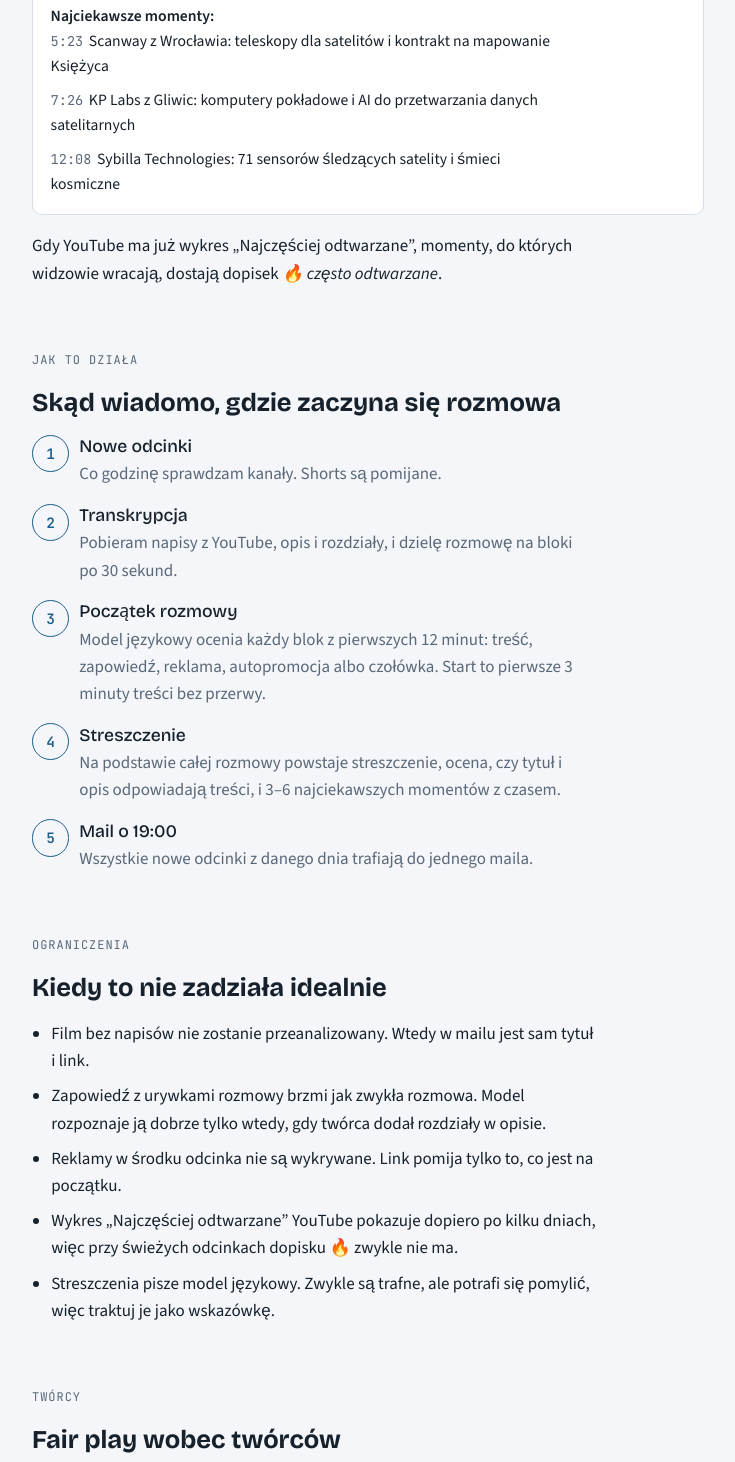
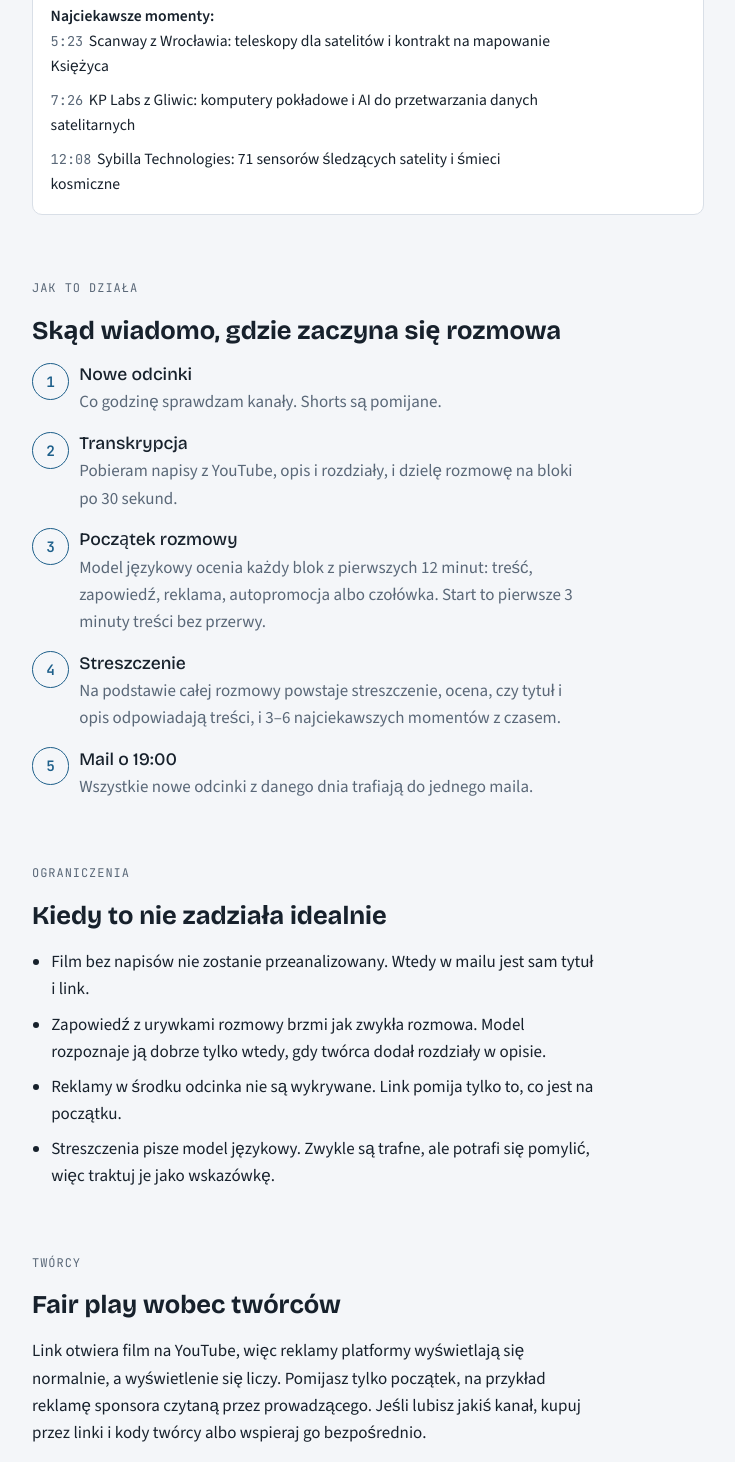
Before and after one commit to nowickit/podcast-digest, a plain HTML site: page index.html in a window 1280 px wide. Shown: the part 2557-4019 px from the top of the page, without its empty margins (272-1007 px from the left). Drawn offline with nearby package versions, Linux system fonts and the light colour scheme.

Commit message:
Remove 'most replayed' mentions from the page

```diff
--- a/index.html
+++ b/index.html
@@ -286,7 +286,6 @@ button.btn { font: inherit; font-weight: 600; border: 0; cursor: pointer; }
           </div>
         </div>
       </div>
-      <p>Gdy YouTube ma już wykres „Najczęściej odtwarzane”, momenty, do których widzowie wracają, dostają dopisek <em>🔥 często odtwarzane</em>.</p>
     </section>
 
     <section>
@@ -308,7 +307,6 @@ button.btn { font: inherit; font-weight: 600; border: 0; cursor: pointer; }
         <li>Film bez napisów nie zostanie przeanalizowany. Wtedy w mailu jest sam tytuł i link.</li>
         <li>Zapowiedź z urywkami rozmowy brzmi jak zwykła rozmowa. Model rozpoznaje ją dobrze tylko wtedy, gdy twórca dodał rozdziały w opisie.</li>
         <li>Reklamy w środku odcinka nie są wykrywane. Link pomija tylko to, co jest na początku.</li>
-        <li>Wykres „Najczęściej odtwarzane” YouTube pokazuje dopiero po kilku dniach, więc przy świeżych odcinkach dopisku 🔥 zwykle nie ma.</li>
         <li>Streszczenia pisze model językowy. Zwykle są trafne, ale potrafi się pomylić, więc traktuj je jako wskazówkę.</li>
       </ul>
     </section>
```
